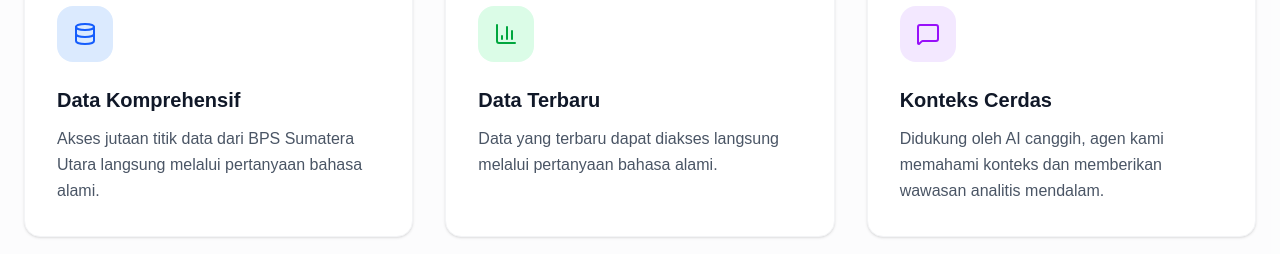
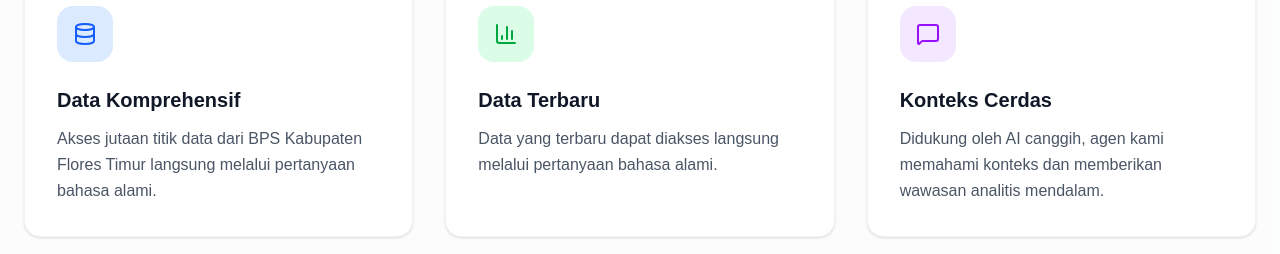
Before and after one commit to rio-siahaan/indav03-frontend, a Next.js app: page / in a window 1280 px wide. Shown: the part 1240-1494 px from the top of the page. Built offline with nearby package versions, Linux system fonts and the light colour scheme; no server answers.

Commit message:
Change feature content

```diff
--- a/src/components/home/Features.tsx
+++ b/src/components/home/Features.tsx
@@ -7,7 +7,7 @@ const features = [
   {
     icon: <Database className="h-6 w-6" />,
     title: "Data Komprehensif",
-    description: "Akses jutaan titik data dari BPS Sumatera Utara langsung melalui pertanyaan bahasa alami.",
+    description: "Akses jutaan titik data dari BPS Kabupaten Flores Timur langsung melalui pertanyaan bahasa alami.",
     color: "bg-blue-100 text-blue-600",
   },
   {
```
